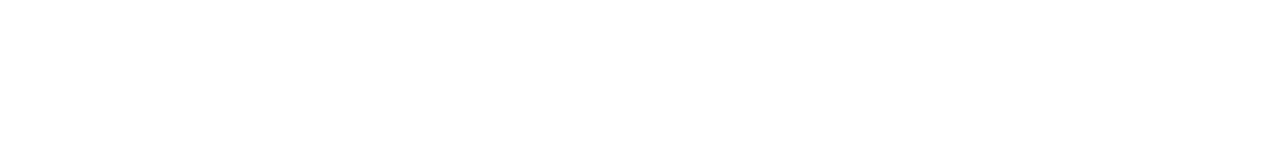
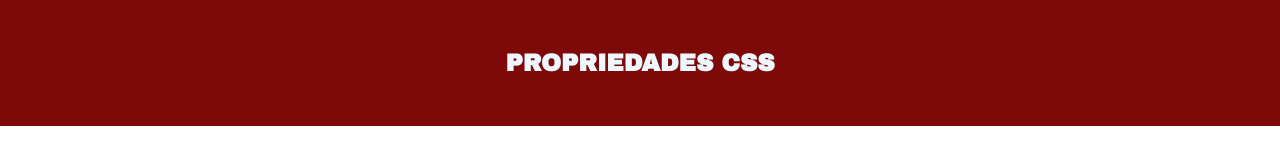
Before and after one commit to jubyte/propriedades.css, a plain HTML site: page index.html in a window 1280 px wide. Drawn offline with Linux system fonts and the light colour scheme.

Commit message:
ADD - Sections e navbar

```diff
--- a/index.html
+++ b/index.html
@@ -2,9 +2,38 @@
 <head>
     <meta charset="UTF-8">
     <meta name="viewport" content="width=device-width, initial-scale=1.0">
-    <title>Document</title>
+    <link rel="stylesheet" href="style.css">
+    <link href="https://fonts.googleapis.com/css2?family=Archivo+Black&display=swap" rel="stylesheet">
+    <title>Position e display</title>
 </head>
 <body>
 
+    <nav id="navbar">
+
+        <h1>PROPRIEDADES CSS</h1>
+
+    </nav>
+
+
+    <section> <!--pessoa 1-->
+
+    </section>
+
+
+    <section> <!--pessoa 2-->
+
+    </section>
+
+
+    <section> <!--pessoa 3-->
+
+    </section>
+
+
+    <section> <!--pessoa 4-->
+
+    </section>
+
+
 </body>
 </html>
--- a/style.css
+++ b/style.css
@@ -0,0 +1,16 @@
+#navbar{
+    background-color: rgb(126, 9, 9);
+    padding: 30px 20px;
+    text-align: center;
+    color: aliceblue;
+    margin: 0%;
+}
+
+body{
+    padding: 0px;
+    margin: 0;
+}
+
+h1{
+    font-family: "Archivo Black", sans-serif;
+}
```
